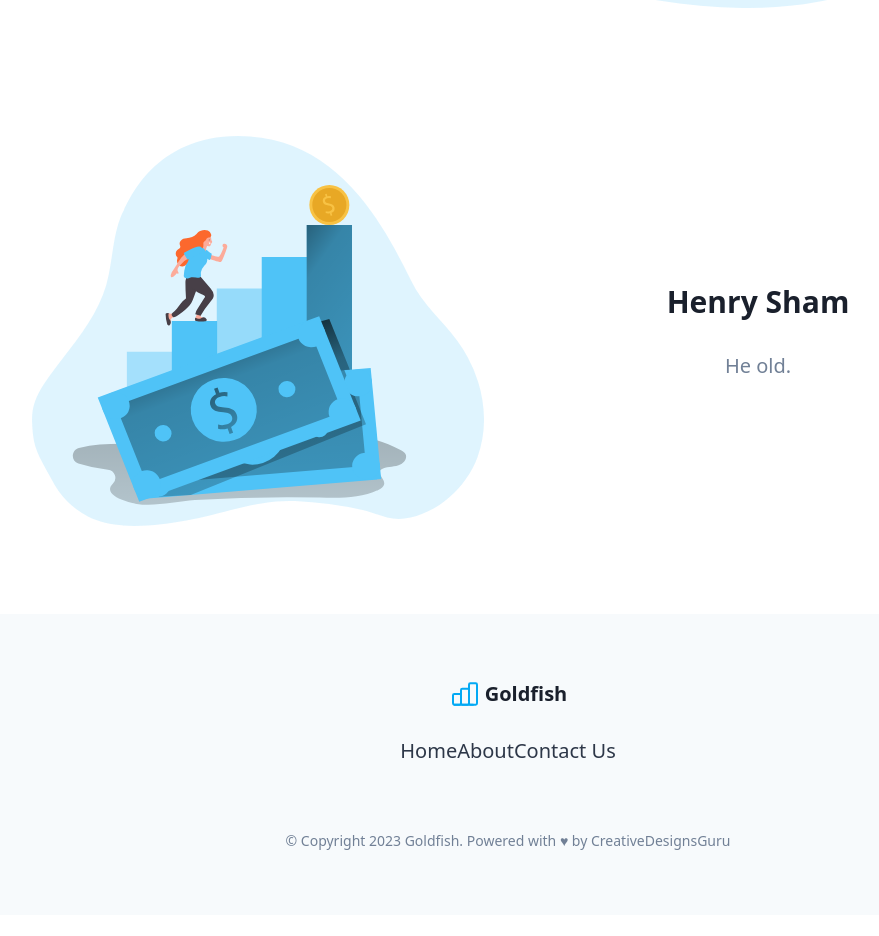
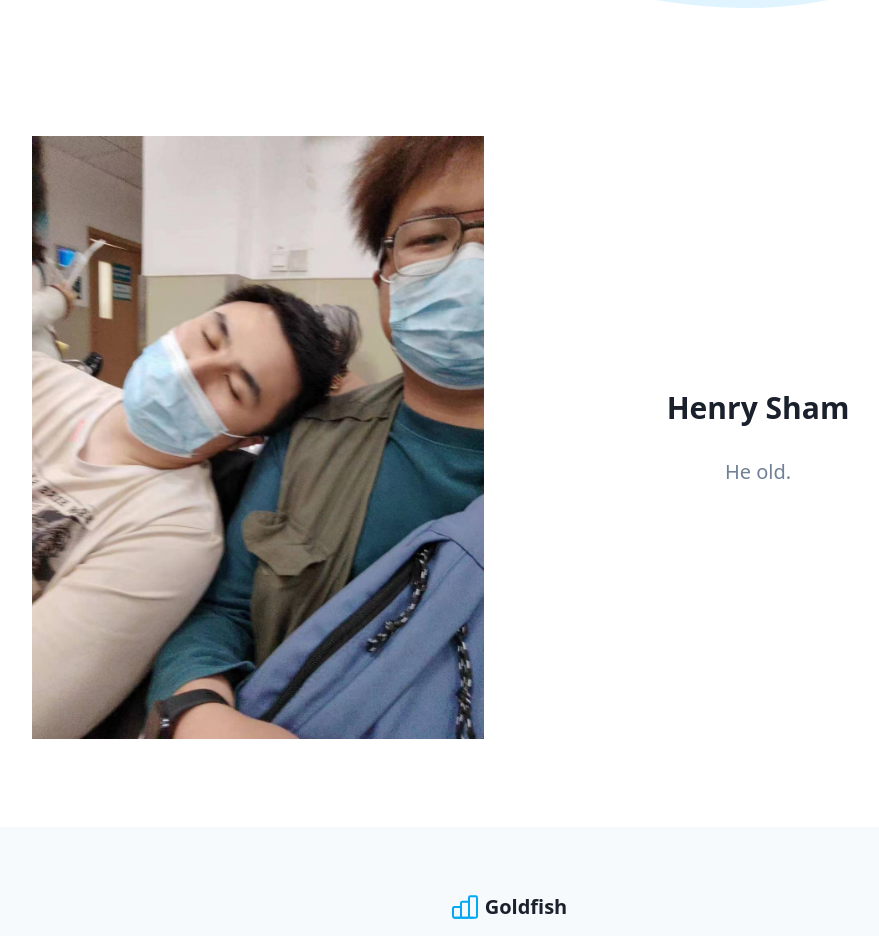
Before and after one commit to gsleh123/goldfish, a Next.js app: page /about in a window 1280 px wide. Shown: the part 660-1596 px from the top of the page, without its empty margins (132-1011 px from the left). Before the commit the page ends 1575 px from the top, so only its background shows below. Built offline with nearby package versions, Linux system fonts and the light colour scheme.

Commit message:
adding source file

```diff
--- a/src/templates/VerticalFeatures.tsx
+++ b/src/templates/VerticalFeatures.tsx
@@ -15,7 +15,7 @@ const VerticalFeatures = () => (
     <VerticalFeatureRow
       title="Henry Sham"
       description="He old."
-      image="/assets/images/feature2.svg"
+      image="/assets/images/h.jpeg"
       imageAlt="Image of Henry Sham"
       reverse
     />
```
